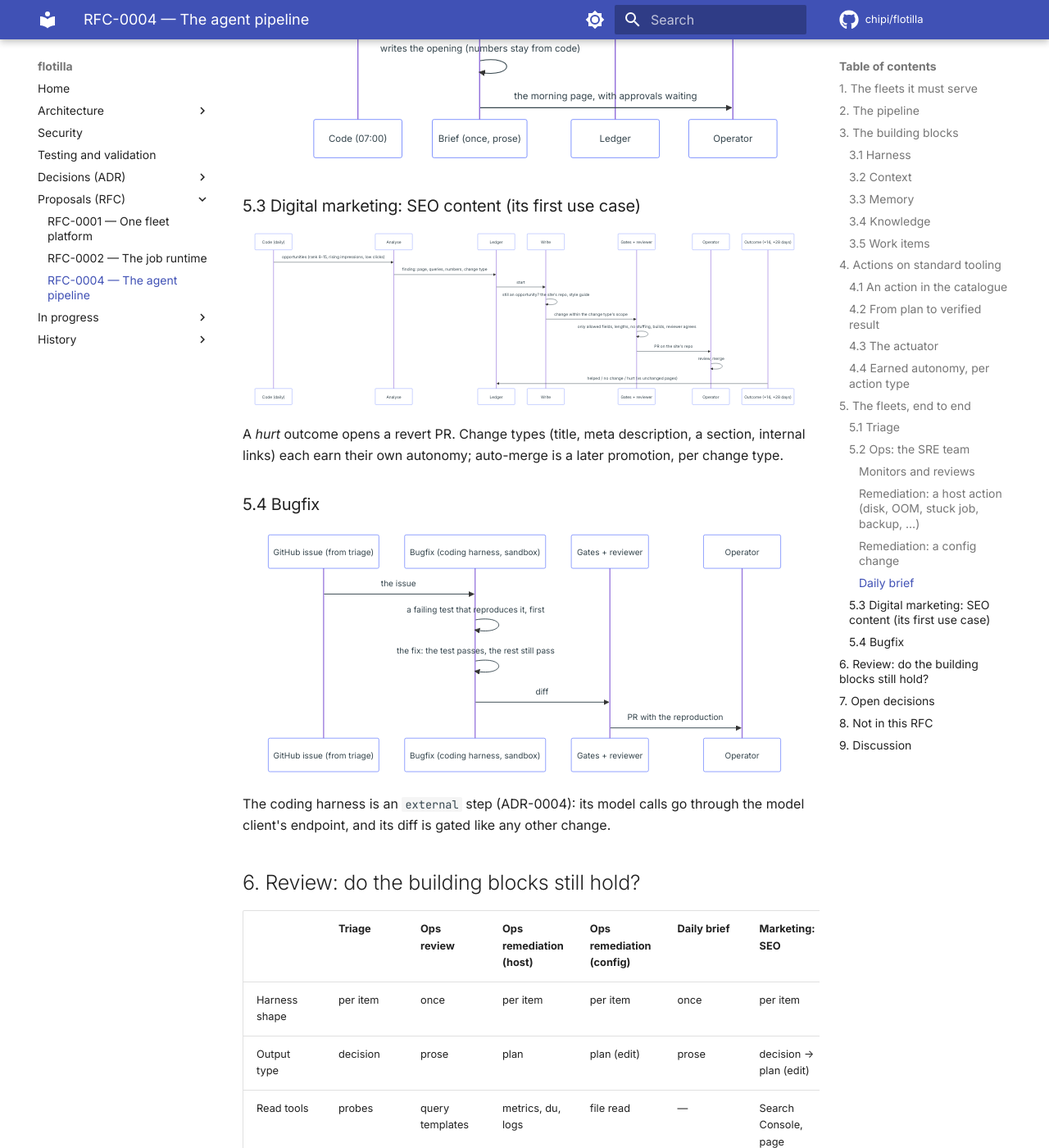
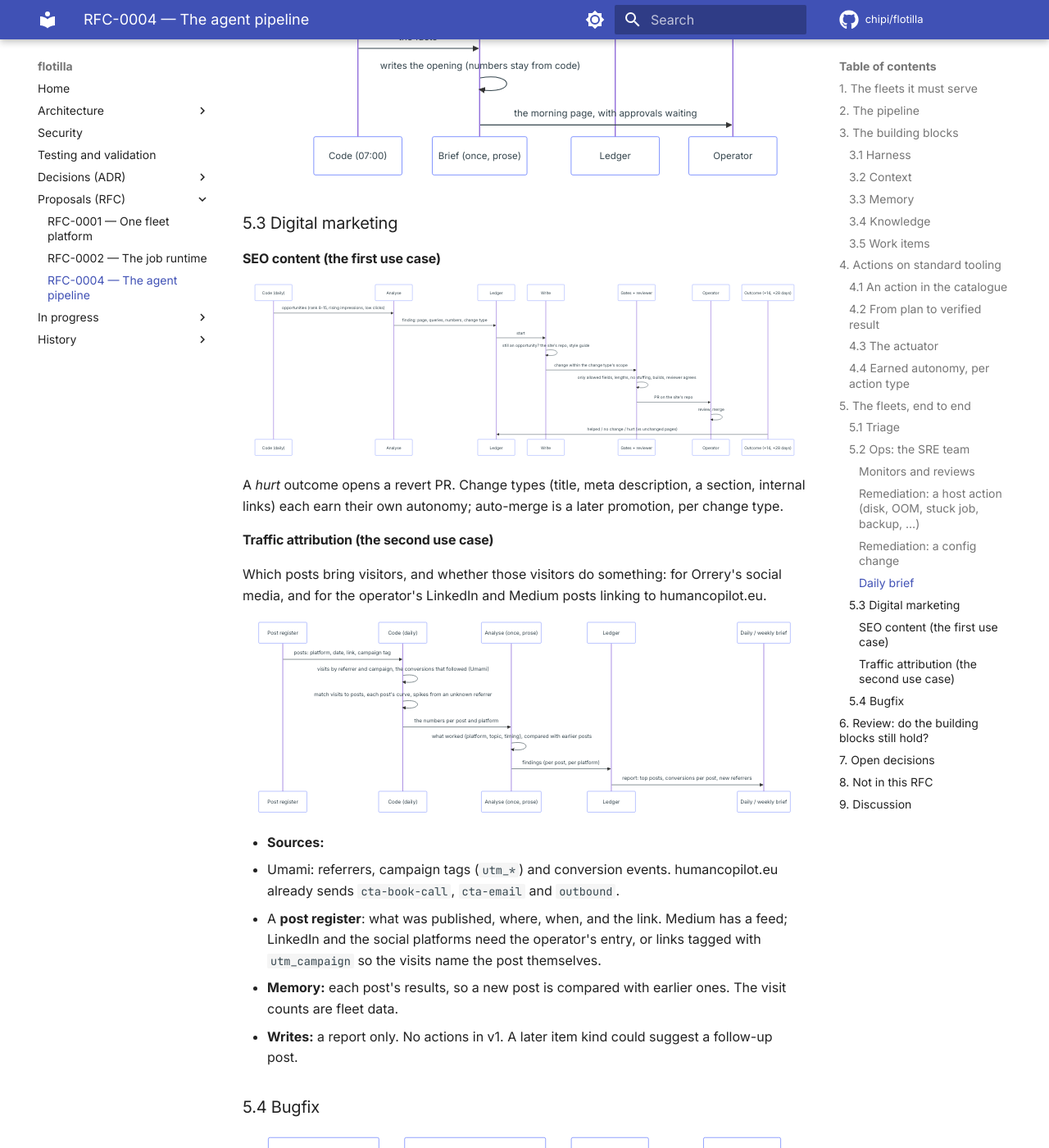
Before and after one commit to chipi/flotilla, an MkDocs documentation site: the page built from docs/rfc/RFC-0004-agent-pipeline.md, in a window 1280 px wide and 1400 px high, scrolled down 9465 px. Shown: the whole window at 82% size. Built offline with MkDocs 1.6.1 and Material for MkDocs 9.7.7, drawn with Linux system fonts in a browser that asks for light colours; comment, search, counter and statistics services are not loaded; some of the changed text lies outside the part shown.

Commit message:
docs(rfc): RFC-0004: traffic attribution, the digital marketing fleet's second use case
Co-Authored-By: Claude Opus 5.5 <noreply@anthropic.com>
Claude-Session: https://claude.ai/code/session_01DJqN6tYa8ro8Kjh54qGCF1

````diff
--- a/docs/rfc/RFC-0004-agent-pipeline.md
+++ b/docs/rfc/RFC-0004-agent-pipeline.md
@@ -20,7 +20,7 @@ RFC-0003 is reserved for the digital marketing fleet's first use case, SEO.
 |---|---|---|---|
 | **Triage** (live today) | first look at every alert and error | what is noise, what is a bug, what is an operational fault | dismisses, files an issue, or hands the fault to Ops |
 | **Ops** | **the SRE team in action**, and the largest fleet: it watches the operational estate and fixes what it can | disk filling, OOM loops, config faults, stuck jobs, failed backups, expiring certificates, cost spikes, … (§5.2) | reviews, remediates, or escalates |
-| **Digital marketing** | the sites' reach and growth; SEO is its first use case, more will follow | pages that could rank better for a query (SEO) | writes the change as a PR |
+| **Digital marketing** | the sites' reach and growth; more use cases will follow | pages that could rank better (SEO); which posts bring visitors who convert (attribution) | SEO: a PR; attribution: a report |
 | **Bugfix** | code fixes | bugs filed by triage | reproduces, fixes, opens a PR |
 
 The daily brief is a job of the Ops fleet (`ops/daily-brief`, RFC-0001): the operator's morning view
@@ -340,7 +340,9 @@ sequenceDiagram
     B->>Op: the morning page, with approvals waiting
 ```
 
-### 5.3 Digital marketing: SEO content (its first use case)
+### 5.3 Digital marketing
+
+#### SEO content (the first use case)
 
 ```mermaid
 sequenceDiagram
@@ -365,6 +367,37 @@ sequenceDiagram
 A *hurt* outcome opens a revert PR. Change types (title, meta description, a section, internal
 links) each earn their own autonomy; auto-merge is a later promotion, per change type.
 
+#### Traffic attribution (the second use case)
+
+Which posts bring visitors, and whether those visitors do something: for Orrery's social media, and
+for the operator's LinkedIn and Medium posts linking to humancopilot.eu.
+
+```mermaid
+sequenceDiagram
+    participant P as Post register
+    participant C as Code (daily)
+    participant An as Analyse (once, prose)
+    participant L as Ledger
+    participant B as Daily / weekly brief
+    P->>C: posts: platform, date, link, campaign tag
+    C->>C: visits by referrer and campaign, the conversions that followed (Umami)
+    C->>C: match visits to posts, each post's curve, spikes from an unknown referrer
+    C->>An: the numbers per post and platform
+    An->>An: what worked (platform, topic, timing), compared with earlier posts
+    An->>L: findings (per post, per platform)
+    L->>B: report: top posts, conversions per post, new referrers
+```
+
+- **Sources:**
+  - Umami: referrers, campaign tags (`utm_*`) and conversion events. humancopilot.eu already sends
+    `cta-book-call`, `cta-email` and `outbound`.
+  - A **post register**: what was published, where, when, and the link. Medium has a feed; LinkedIn
+    and the social platforms need the operator's entry, or links tagged with `utm_campaign` so the
+    visits name the post themselves.
+- **Memory:** each post's results, so a new post is compared with earlier ones. The visit counts are
+  fleet data.
+- **Writes:** a report only. No actions in v1. A later item kind could suggest a follow-up post.
+
 ### 5.4 Bugfix
 
 ```mermaid
@@ -385,14 +418,14 @@ endpoint, and its diff is gated like any other change.
 
 ## 6. Review: do the building blocks still hold?
 
-| | Triage | Ops review | Ops remediation (host) | Ops remediation (config) | Daily brief | Marketing: SEO | Bugfix |
-|---|---|---|---|---|---|---|---|
-| Harness shape | per item | once | per item | per item | once | per item | external |
-| Output type | decision | prose | plan | plan (edit) | prose | decision → plan (edit) | diff |
-| Read tools | probes | query templates | metrics, du, logs | file read | — | Search Console, page | repo |
-| Memory | history | past findings | past items | past items | ledger | past outcomes | — |
-| Knowledge | project | runbooks | runbooks | project | — | site repo | project |
-| Writes | issue, item | report, item | actuator | PR | page | PR | PR |
+| | Triage | Ops review | Ops remediation (host) | Ops remediation (config) | Daily brief | Marketing: SEO | Marketing: attribution | Bugfix |
+|---|---|---|---|---|---|---|---|---|
+| Harness shape | per item | once | per item | per item | once | per item | once | external |
+| Output type | decision | prose | plan | plan (edit) | prose | decision → plan (edit) | prose + findings | diff |
+| Read tools | probes | query templates | metrics, du, logs | file read | — | Search Console, page | Umami queries, post content | repo |
+| Memory | history | past findings | past items | past items | ledger | past outcomes | past posts' results | — |
+| Knowledge | project | runbooks | runbooks | project | — | site repo | the site's pages | project |
+| Writes | issue, item | report, item | actuator | PR | page | PR | report | PR |
 
 What the review changed from ADR-0004 (the rough edges):
 
````
